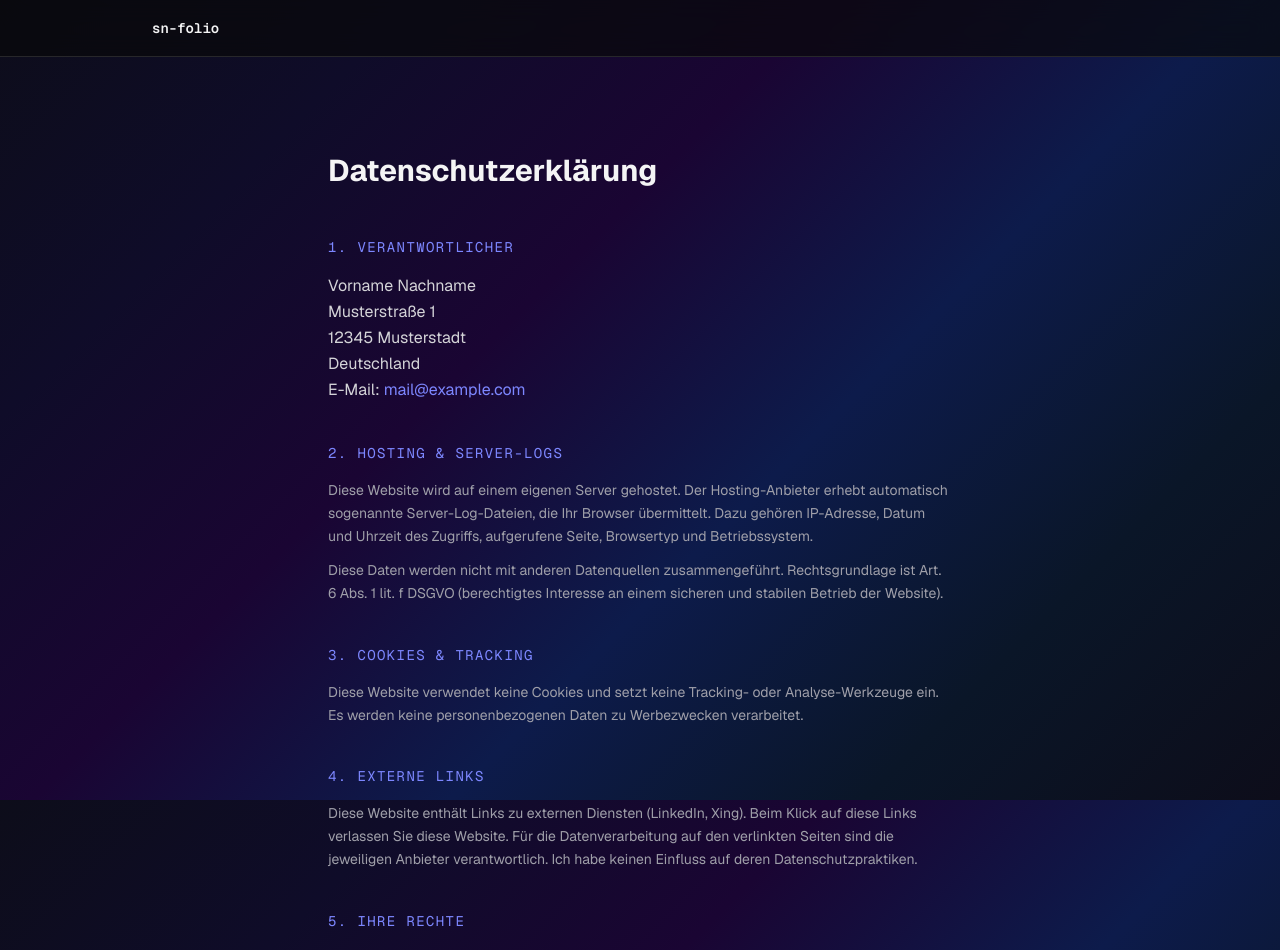
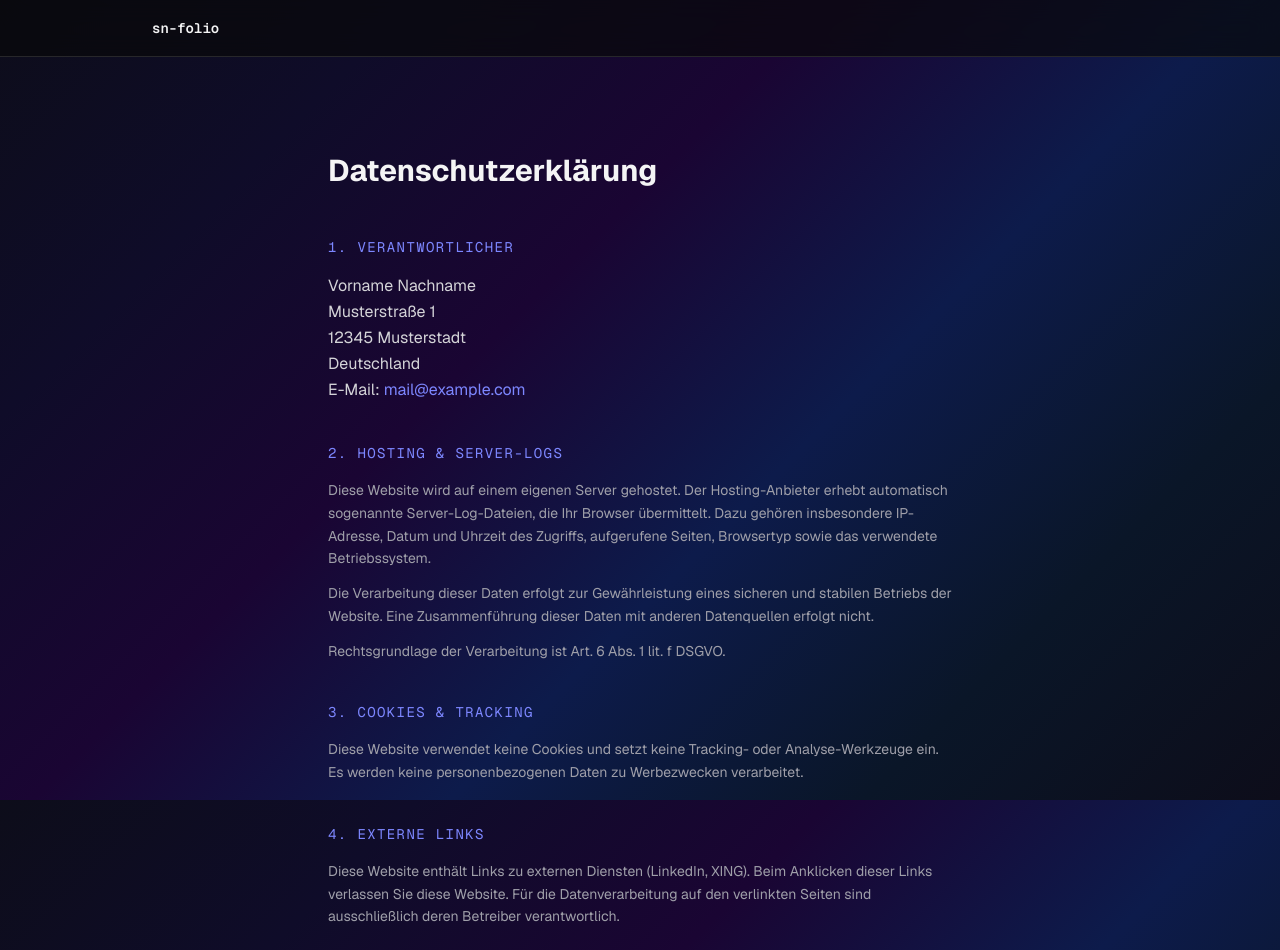
Before and after one commit to ch4oSj0k3r/sn-folio, a Next.js app: page /datenschutz in a window 1280 px wide. Shown: the top 950 px of the page. Built offline with nearby package versions, Linux system fonts and the light colour scheme.

Commit message:
chore: update datenschutz hosting and external links wording

```diff
--- a/src/app/datenschutz/page.tsx
+++ b/src/app/datenschutz/page.tsx
@@ -42,13 +42,17 @@ export default function DatenschutzPage() {
                     <p className="text-zinc-400 leading-relaxed text-sm">
                         Diese Website wird auf einem eigenen Server gehostet. Der Hosting-Anbieter
                         erhebt automatisch sogenannte Server-Log-Dateien, die Ihr Browser
-                        übermittelt. Dazu gehören IP-Adresse, Datum und Uhrzeit des Zugriffs,
-                        aufgerufene Seite, Browsertyp und Betriebssystem.
+                        übermittelt. Dazu gehören insbesondere IP-Adresse, Datum und Uhrzeit des
+                        Zugriffs, aufgerufene Seiten, Browsertyp sowie das verwendete
+                        Betriebssystem.
                     </p>
                     <p className="text-zinc-400 leading-relaxed text-sm mt-3">
-                        Diese Daten werden nicht mit anderen Datenquellen zusammengeführt.
-                        Rechtsgrundlage ist Art. 6 Abs. 1 lit. f DSGVO (berechtigtes Interesse an
-                        einem sicheren und stabilen Betrieb der Website).
+                        Die Verarbeitung dieser Daten erfolgt zur Gewährleistung eines sicheren und
+                        stabilen Betriebs der Website. Eine Zusammenführung dieser Daten mit anderen
+                        Datenquellen erfolgt nicht.
+                    </p>
+                    <p className="text-zinc-400 leading-relaxed text-sm mt-3">
+                        Rechtsgrundlage der Verarbeitung ist Art. 6 Abs. 1 lit. f DSGVO.
                     </p>
                 </section>
 
@@ -68,10 +72,10 @@ export default function DatenschutzPage() {
                         4. Externe Links
                     </h2>
                     <p className="text-zinc-400 leading-relaxed text-sm">
-                        Diese Website enthält Links zu externen Diensten (LinkedIn, Xing). Beim
-                        Klick auf diese Links verlassen Sie diese Website. Für die Datenverarbeitung
-                        auf den verlinkten Seiten sind die jeweiligen Anbieter verantwortlich. Ich
-                        habe keinen Einfluss auf deren Datenschutzpraktiken.
+                        Diese Website enthält Links zu externen Diensten (LinkedIn, XING). Beim
+                        Anklicken dieser Links verlassen Sie diese Website. Für die
+                        Datenverarbeitung auf den verlinkten Seiten sind ausschließlich deren
+                        Betreiber verantwortlich.
                     </p>
                 </section>
 
```
